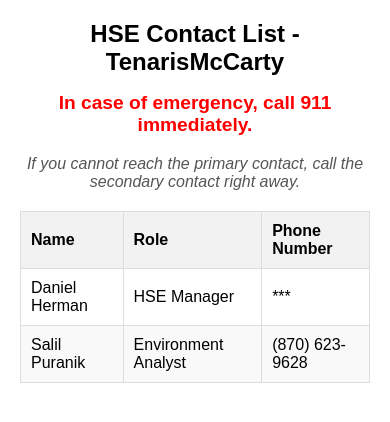
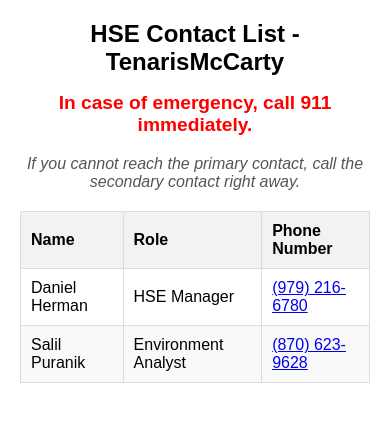
Before and after one commit to TenarisMcCarty/HSE-Contacts, a plain HTML site: page index.html in a window 390 px wide. Drawn offline with Linux system fonts and the light colour scheme.

Commit message:
Hyperlinked phone number

```diff
--- a/index.html
+++ b/index.html
@@ -69,13 +69,12 @@
             <tr>
                 <td>Daniel Herman</td>
                 <td>HSE Manager</td>
-                <td>***</td>
-
+                <td><a href="tel:+19792166780">(979) 216-6780</a></td>
+            </tr>
             <tr>
                 <td>Salil Puranik</td>
                 <td>Environment Analyst</td>
-                <td>(870) 623-9628</td>
-            </tr>
+                <td><a href="tel:+18706239628">(870) 623-9628</a></td>
             </tr>
         </tbody>
     </table>
```
